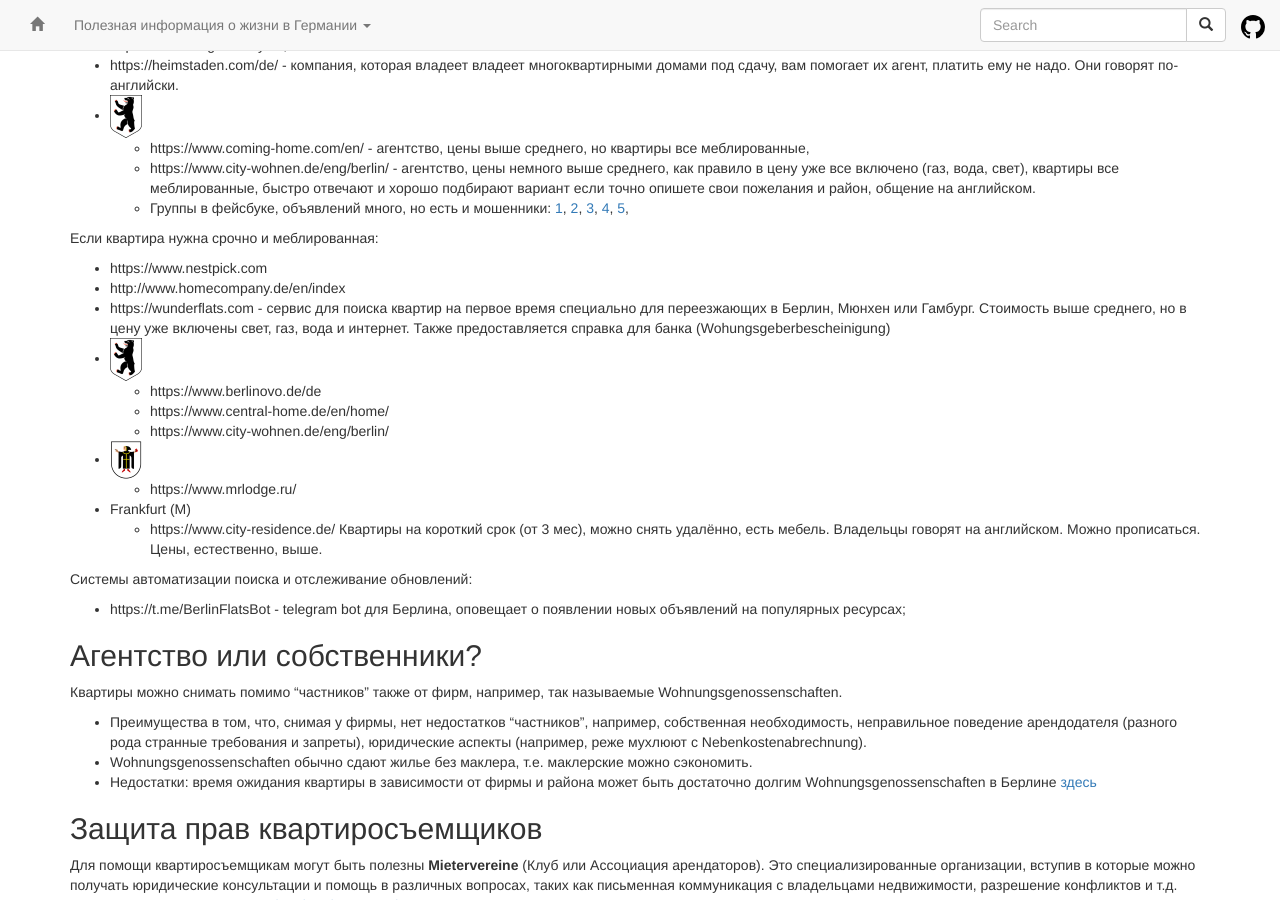
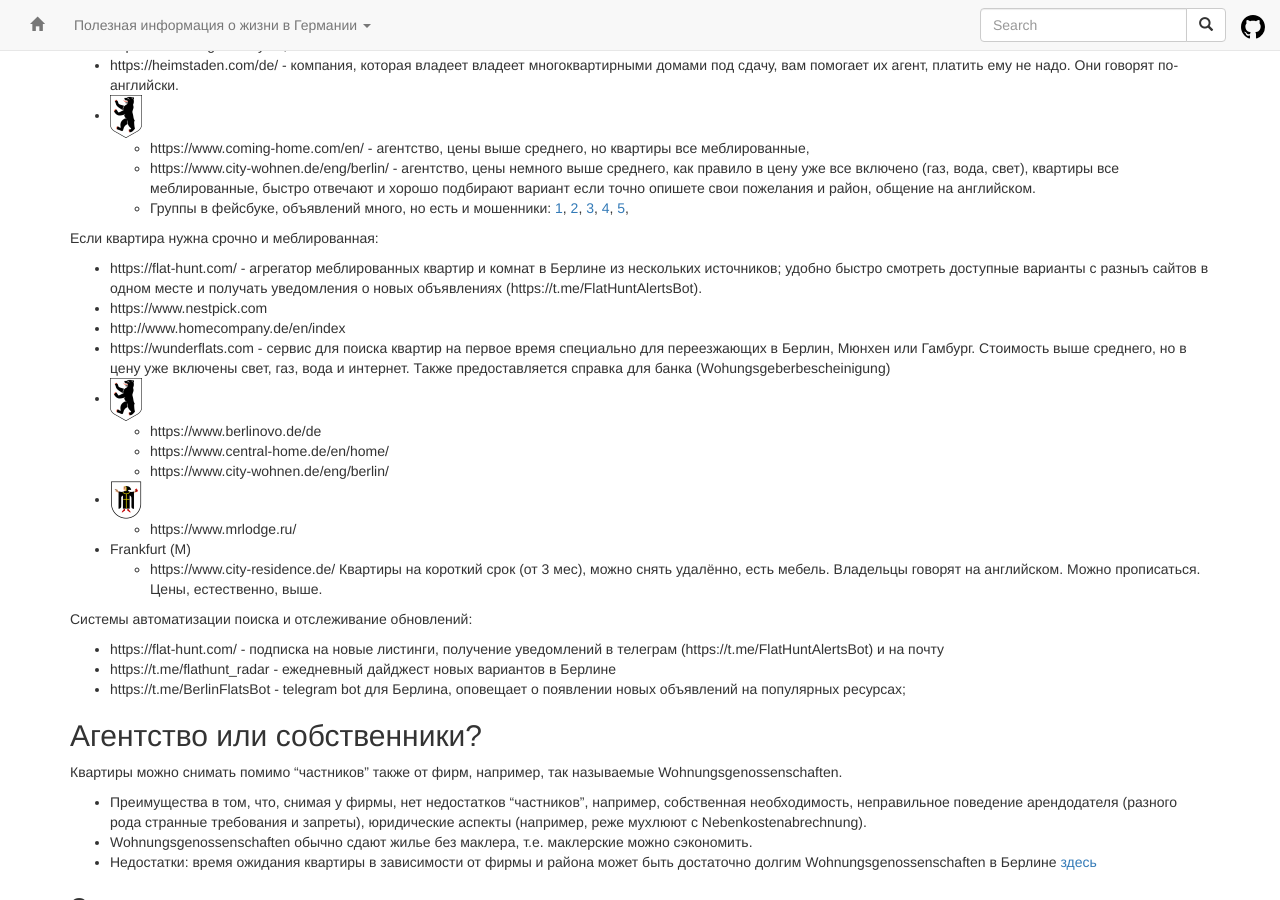
Before and after one commit to ru-de/faq, a Jekyll site: the page built from pages/Квартирный вопрос.md, in a window 1280 px wide and 900 px high, scrolled down 2313 px. Built offline with Jekyll 4.4.1, drawn with Linux system fonts in a browser that asks for light colours; nearby versions of some CDN libraries.

Commit message:
sync github pages

```diff
--- a/pages/Квартирный вопрос.md
+++ b/pages/Квартирный вопрос.md
@@ -77,6 +77,7 @@ SCHUFA - это крупная немецкая организация, кото
   * Группы в фейсбуке, объявлений много, но есть и мошенники: [1](https://www.facebook.com/groups/183048595060764), [2](https://www.facebook.com/groups/681027242074146/), [3](https://www.facebook.com/groups/berlinrooms), [4](https://www.facebook.com/groups/easy.wg), [5](https://www.facebook.com/groups/890919300923458),
 
 Если квартира нужна срочно и меблированная:
+* https://flat-hunt.com/ - агрегатор меблированных квартир и комнат в Берлине из нескольких источников; удобно быстро смотреть доступные варианты с разныъ сайтов в одном месте и получать уведомления о новых объявлениях (https://t.me/FlatHuntAlertsBot).
 * https://www.nestpick.com
 * http://www.homecompany.de/en/index
 * https://wunderflats.com - сервис для поиска квартир на первое время специально для переезжающих в Берлин, Мюнхен или Гамбург. Стоимость выше среднего, но в цену уже включены свет, газ, вода и интернет. Также предоставляется справка для банка (Wohungsgeberbescheinigung)
@@ -90,6 +91,8 @@ SCHUFA - это крупная немецкая организация, кото
   * https://www.city-residence.de/ Квартиры на короткий срок (от 3 мес), можно снять удалённо, есть мебель. Владельцы говорят на английском. Можно прописаться. Цены, естественно, выше.
 
 Системы автоматизации поиска и отслеживание обновлений:
+* https://flat-hunt.com/ - подписка на новые листинги, получение уведомлений в телеграм (https://t.me/FlatHuntAlertsBot) и на почту
+* https://t.me/flathunt_radar - ежедневный дайджест новых вариантов в Берлине
 * https://t.me/BerlinFlatsBot - telegram bot для Берлина, оповещает о появлении новых объявлений на популярных ресурсах;
 
 ## Агентство или собственники?
```
